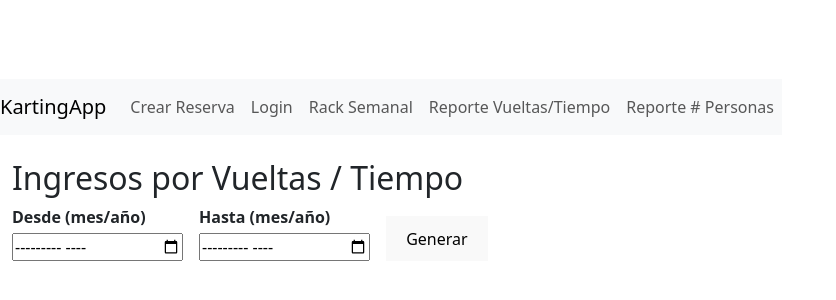
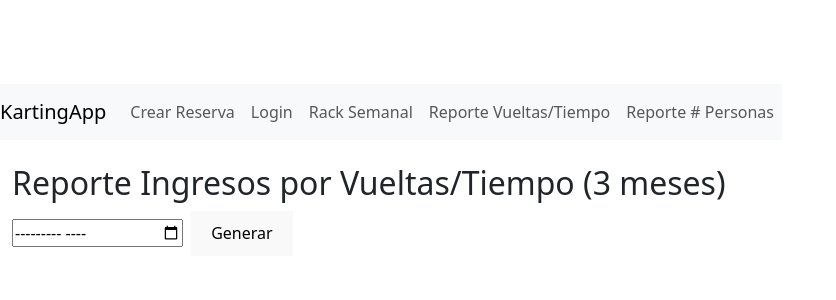
Before and after one commit to Ignacioa2234/ProyectoTecnicasDeIngEnSoftware, a React (Vite) app in the folder KartingRMFront/karting-frontend/: page /reports/laps in a window 1280 px wide. Shown: the part 222-522 px from the top of the page, without its empty margins (0-836 px from the left). Built offline with nearby package versions, Linux system fonts and the light colour scheme.

Commit message:
Update frontend

```diff
--- a/KartingRMFront/karting-frontend/src/components/LapsTimeReport.jsx
+++ b/KartingRMFront/karting-frontend/src/components/LapsTimeReport.jsx
@@ -1,72 +1,76 @@
-// src/components/LapsTimeReport.jsx
 import React, { useState } from 'react';
 import ReportService from '../services/report.service';
 import './Reports.css';
 
 export default function LapsTimeReport() {
-  const [monthStart, setMonthStart] = useState('');
-  const [monthEnd, setMonthEnd]     = useState('');
-  const [rows, setRows]             = useState([]);
+  const [month, setMonth] = useState('');
+  const [report, setReport] = useState([]);
 
-  const handleSubmit = async e => {
-    e.preventDefault();
-    const [y1, m1] = monthStart.split('-');
-    const [y2, m2] = monthEnd.split('-');
-    const start = new Date(y1, m1 - 1, 1).toISOString();
-    const lastDay = new Date(y2, m2, 0).getDate();
-    const end = new Date(y2, m2 - 1, lastDay).toISOString();
+  const generar = () => {
+    if (!month) return;
+    // month viene en formato "YYYY-MM"
+    const [y, m] = month.split('-').map(Number);
+    // start = primer día del mes
+    const start = `${y}-${String(m).padStart(2,'0')}-01`;
+    // end = último día del tercer mes (mes +2)
+    const endMonthIndex = m - 1 + 2;
+    const endYear = y + Math.floor(endMonthIndex / 12);
+    const endMonth = (endMonthIndex % 12) + 1;
+    const lastDay = new Date(endYear, endMonth, 0).getDate();
+    const end = `${endYear}-${String(endMonth).padStart(2,'0')}-${String(lastDay).padStart(2,'0')}`;
 
-    try {
-      const res = await ReportService.getLapsTime(start, end);
-      setRows(res.data);
-    } catch (err) {
-      console.error(err);
-      alert('Error al generar reporte');
-    }
+    ReportService.getLapsTimeReport(start, end)
+      .then(r => setReport(r.data))
+      .catch(err => console.error(err));
   };
 
   return (
-    <div className="report-container">
-      <h2>Ingresos por Vueltas / Tiempo</h2>
-      <form className="report-form" onSubmit={handleSubmit}>
-        <div>
-          <label>Desde (mes/año)</label>
-          <input
-            type="month"
-            value={monthStart}
-            onChange={e => setMonthStart(e.target.value)}
-            required
-          />
-        </div>
-        <div>
-          <label>Hasta (mes/año)</label>
-          <input
-            type="month"
-            value={monthEnd}
-            onChange={e => setMonthEnd(e.target.value)}
-            required
-          />
-        </div>
-        <button type="submit">Generar</button>
-      </form>
+    <div>
+      <h2>Reporte Ingresos por Vueltas/Tiempo (3 meses)</h2>
+      <div className="report-filters">
+        <input
+          type="month"
+          value={month}
+          onChange={e => setMonth(e.target.value)}
+        />
+        <button onClick={generar}>Generar</button>
+      </div>
 
-      {rows.length > 0 && (
+      {report.length > 0 && (
         <table className="report-table">
           <thead>
             <tr>
               <th>Tarifa</th>
-              {rows[0].values.map((_, i) =>
-                <th key={i}>{rows[0].labels[i]}</th>
+              {report.map((r, i) =>
+                <th key={i}>{r.month}</th>
               )}
               <th>Total</th>
             </tr>
           </thead>
           <tbody>
-            {rows.map(row => (
-              <tr key={row.category}>
+            {/*
+              Asumo que tu ReportEntity viene con:
+                - category (10,15,20 vueltas)
+                - month (p.ej "Abril")
+                - amount
+              y que el back ya devuelve 3 filas distintas, una por tarifa.
+            */}
+            {report.reduce((acc, curr) => {
+              let row = acc.find(r => r.category === curr.category);
+              if (!row) {
+                row = { category: curr.category, values: [], total: 0 };
+                acc.push(row);
+              }
+              row.values.push(curr.amount);
+              row.total += curr.amount;
+              return acc;
+            }, []).map((row, idx) => (
+              <tr key={idx}>
                 <td>{row.category}</td>
-                {row.values.map((v, i) => <td key={i}>{v}</td>)}
-                <td>{row.total}</td>
+                {row.values.map((v, j) =>
+                  <td key={j}>{v.toLocaleString()}</td>
+                )}
+                <td>{row.total.toLocaleString()}</td>
               </tr>
             ))}
           </tbody>
--- a/KartingRMFront/karting-frontend/src/components/PeopleCountReport.jsx
+++ b/KartingRMFront/karting-frontend/src/components/PeopleCountReport.jsx
@@ -1,77 +1,93 @@
 // src/components/PeopleCountReport.jsx
-import React, { useState } from 'react';
-import ReportService from '../services/report.service';
-import './Reports.css';
+import React, { useState, useEffect } from 'react';
+import { eachMonthOfInterval, format, parseISO, startOfMonth, endOfMonth } from 'date-fns';
+import reportService from '../services/report.service';
 
 export default function PeopleCountReport() {
-  const [monthStart, setMonthStart] = useState('');
-  const [monthEnd, setMonthEnd]     = useState('');
-  const [rows, setRows]             = useState([]);
+  const [months, setMonths] = useState([]);
+  const [data, setData]     = useState({}); // { aggregationKey: { YYYY-MM: totalIncome, TOTAL: total } }
 
-  const handleSubmit = async e => {
-    e.preventDefault();
-    const [y1, m1] = monthStart.split('-');
-    const [y2, m2] = monthEnd.split('-');
-    const start = new Date(y1, m1 - 1, 1).toISOString();
-    const lastDay = new Date(y2, m2, 0).getDate();
-    const end = new Date(y2, m2 - 1, lastDay).toISOString();
+  const [startMonth, setStartMonth] = useState(() => format(new Date(), 'yyyy-MM'));
+  const [endMonth, setEndMonth]     = useState(() => format(new Date(), 'yyyy-MM'));
 
-    try {
-      const res = await ReportService.getGroupSize(start, end);
-      setRows(res.data);
-    } catch (err) {
-      console.error(err);
-      alert('Error al generar reporte');
-    }
-  };
+  useEffect(() => {
+    const start = startOfMonth(parseISO(startMonth + '-01'));
+    const end   = endOfMonth(parseISO(endMonth + '-01'));
+    const interval = eachMonthOfInterval({ start, end });
+    setMonths(interval.map(d => format(d, 'yyyy-MM')));
+
+    reportService.getGroupSizeReport(
+      start.toISOString(),
+      end.toISOString()
+    ).then(list => {
+      const table = {};
+      list.forEach(r => {
+        const key = r.aggregationKey;
+        const m   = format(parseISO(r.monthName + '-01'), 'yyyy-MM');
+        if (!table[key]) table[key] = {};
+        table[key][m] = r.totalIncome;
+      });
+      Object.keys(table).forEach(key => {
+        table[key].TOTAL = months.reduce(
+          (sum, m) => sum + (table[key][m] || 0),
+          0
+        );
+      });
+      setData(table);
+    });
+  }, [startMonth, endMonth]);
 
   return (
-    <div className="report-container">
-      <h2>Ingresos por Tamaño de Grupo</h2>
-      <form className="report-form" onSubmit={handleSubmit}>
     <div>
-          <label>Desde (mes/año)</label>
+      <h2>Reporte por Número de Personas</h2>
+
+      <div className="row mb-3">
+        <div className="col">
+          <label>Mes Inicio</label>
           <input
             type="month"
-            value={monthStart}
-            onChange={e => setMonthStart(e.target.value)}
-            required
+            className="form-control"
+            value={startMonth}
+            onChange={e => setStartMonth(e.target.value)}
           />
         </div>
-        <div>
-          <label>Hasta (mes/año)</label>
+        <div className="col">
+          <label>Mes Fin</label>
           <input
             type="month"
-            value={monthEnd}
-            onChange={e => setMonthEnd(e.target.value)}
-            required
+            className="form-control"
+            value={endMonth}
+            onChange={e => setEndMonth(e.target.value)}
           />
         </div>
-        <button type="submit">Generar</button>
-      </form>
+      </div>
 
-      {rows.length > 0 && (
-        <table className="report-table">
+      <table className="table table-bordered">
         <thead>
           <tr>
-              <th>Grupo</th>
-              {rows[0].values.map((_, i) =>
-                <th key={i}>{rows[0].labels[i]}</th>
-              )}
-              <th>Total</th>
+            <th>Número de personas</th>
+            {months.map(m => (
+              <th key={m}>{format(parseISO(m + '-01'), 'LLLL yyyy')}</th>
+            ))}
+            <th>TOTAL</th>
           </tr>
         </thead>
         <tbody>
-            {rows.map(row => (
-              <tr key={row.category}>
-                <td>{row.category}</td>
-                {row.values.map((v, i) => <td key={i}>{v}</td>)}
-                <td>{row.total}</td>
+          {Object.entries(data).map(([key, row]) => (
+            <tr key={key}>
+              <td>{key}</td>
+              {months.map(m => (
+                <td key={m}>
+                  {new Intl.NumberFormat('es-CL').format(row[m] || 0)}
+                </td>
+              ))}
+              <td>
+                {new Intl.NumberFormat('es-CL').format(row.TOTAL || 0)}
+              </td>
             </tr>
           ))}
         </tbody>
       </table>
-      )}
     </div>
   );
 }
--- a/KartingRMFront/karting-frontend/src/components/Reports.css
+++ b/KartingRMFront/karting-frontend/src/components/Reports.css
@@ -1,27 +1,22 @@
-.report-container {
-    margin-top: 1rem;
+.report-filters {
+    margin-bottom: 1rem;
+    display: flex;
+    gap: 0.5rem;
+    align-items: center;
   }
-  .report-form {
-    display: flex;
-    gap: 1rem;
-    align-items: flex-end;
-    margin-bottom: 1rem;
-  }
-  .report-form label {
-    display: block;
-    font-weight: bold;
-    margin-bottom: .25rem;
-  }
+
   .report-table {
     width: 100%;
     border-collapse: collapse;
   }
+
   .report-table th,
   .report-table td {
-    border: 1px solid #dee2e6;
-    padding: .75rem;
+    border: 1px solid #ddd;
+    padding: 0.5rem;
+    text-align: center;
   }
+
   .report-table th {
-    background-color: #f8f9fa;
-    text-align: left;
+    background-color: #f2f2f2;
   }
--- a/KartingRMFront/karting-frontend/src/services/report.service.js
+++ b/KartingRMFront/karting-frontend/src/services/report.service.js
@@ -1,14 +1,14 @@
-import http from '../http-common';
+import http from "../http-common";
 
 class ReportService {
-  getLapsTime(start, end) {
-    return http.get('/reports/laps-time', {
+  getLapsTimeReport(start, end) {
+    return http.get("/reports/laps-time", {
       params: { start, end }
     });
   }
 
-  getGroupSize(start, end) {
-    return http.get('/reports/group-size', {
+  getGroupSizeReport(start, end) {
+    return http.get("/reports/group-size", {
       params: { start, end }
     });
   }
```
Lines whose indentation alone changed are shown as unchanged.
